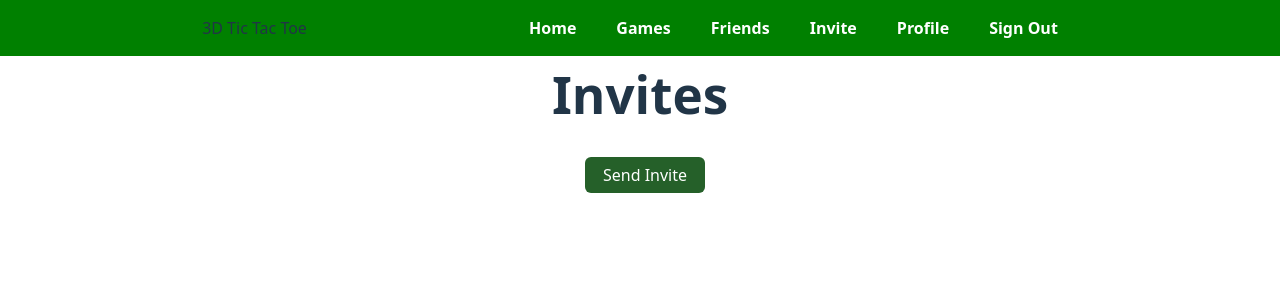
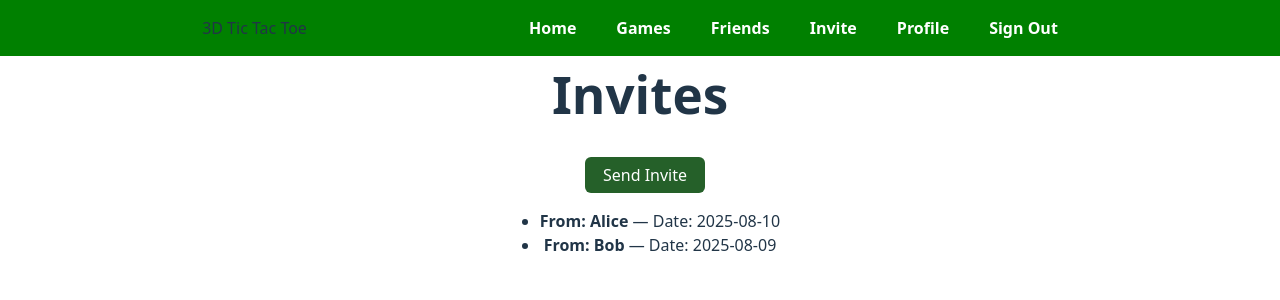
Before and after one commit to KorbinWeiler/3DTicTacToe, a React (Vite) app in the folder Client/: page /Invite in a window 1280 px wide. Shown: the top 300 px of the page. Built offline with nearby package versions, Linux system fonts and the light colour scheme; no server answers.

Commit message:
updated page flow and contents

```diff
--- a/Client/src/Pages/HomePage.jsx
+++ b/Client/src/Pages/HomePage.jsx
@@ -3,10 +3,11 @@ import '../Styles/HomePage.css';
 import {UserContext} from '../App';
 import Navbar from '../Components/Navbar';
 import { getGlobalLeaderBoard, getUserGames } from '../Utils/Get-API';
+import { useNavigate } from 'react-router-dom';
 
 const HomePage = () => {
   //const user = {name: 'PlayerOne', rank: 5, points: 1200 }
-
+  const nav = useNavigate();
   const { Token, User } = useContext(UserContext);
   const user = User;
   const [token, setToken] = Token;
@@ -29,12 +30,14 @@ const HomePage = () => {
 
     const games = getUserGames();
     const leaderboard = getGlobalLeaderBoard();
-
     //const filteredGames = games.filter(item => item.playerTurn === myUserName);
+    if(Array.isArray(games)){
+      games.filter(item => item.playerTurn === user.name);
+    }
 
     setMyTurnGames([
-      { id: 'game1', opponent: 'Alice', lastMove: '2025-08-10' },
-      { id: 'game2', opponent: 'Bob', lastMove: '2025-08-09' }
+      { id: '1', opponent: 'Alice', lastMove: '2025-08-10' },
+      { id: '2', opponent: 'Bob', lastMove: '2025-08-09' }
     ]);
 
     setLeaderboard([
@@ -63,7 +66,7 @@ const HomePage = () => {
                 {myTurnGames.map((game) => (
                   <li className='listItem' key={game.id}>
                     <strong>vs {game.opponent}</strong> — Last move: {game.lastMove}
-                    <button onClick={() => alert(`Open Game ID: ${game.id}`)}>Play</button>
+                    <button onClick={()=>{nav(`/Game/${game.id}`)}}>Play</button>
                   </li>
                 ))}
               </ul>
--- a/Client/src/Pages/InvitePage.jsx
+++ b/Client/src/Pages/InvitePage.jsx
@@ -7,12 +7,29 @@ import Modal from '../Components/Modal';
 export default function InvitePage() {
 
     const [inviteModalOpen, setInviteModalOpen] = useState(false);
+    const invites = [
+        { from: 'Alice', date: '2025-08-10' },
+        { from: 'Bob', date: '2025-08-09' }
+    ];
     return (
         <div className="invite-page">
             <Navbar />
             <h1>Invites</h1>
             <Modal isOpen={inviteModalOpen} onClose={() => setInviteModalOpen(false)} children={<InviteComponent />} />
         <button onClick={() => setInviteModalOpen(true)}>Send Invite</button>
+        <div className="invites-list">
+            {invites.length === 0 ? (
+                <p>No invites at the moment.</p>
+            ) : (
+                <ul>
+                    {invites.map((invite, index) => (
+                        <li key={index}>
+                            <strong>From: {invite.from}</strong> — Date: {invite.date}
+                        </li>
+                    ))}
+                </ul>
+            )}
+            </div>
         </div>
     );
 }
--- a/Client/src/Utils/Get-API.js
+++ b/Client/src/Utils/Get-API.js
@@ -2,7 +2,7 @@ import { processGetRequest } from "./APIHelper";
 
 const serverIP = import.meta.env.SERVER_IP
 const serverPort = import.meta.env.SERVER_PORT
-const url = `http://${serverIP}:${serverPort}`;
+const serverURL = `http://${serverIP}:${serverPort}`;
 
 // function getActiveUsers(){
 //     const apiURL = serverURL + "/activeUsers";
```
